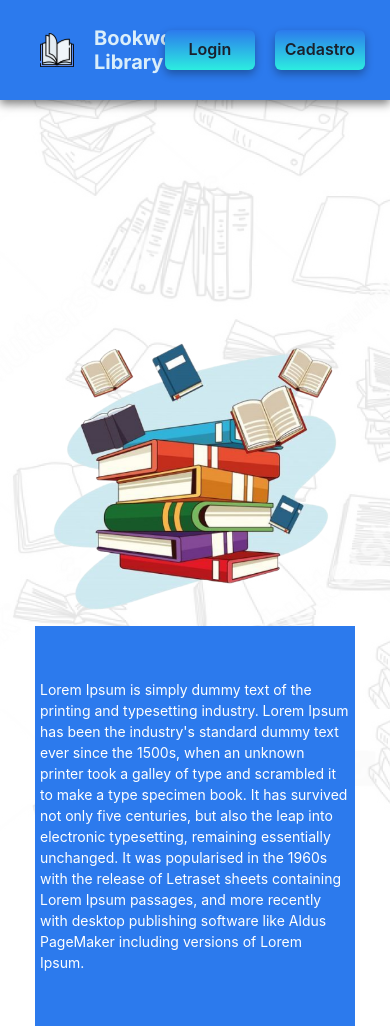
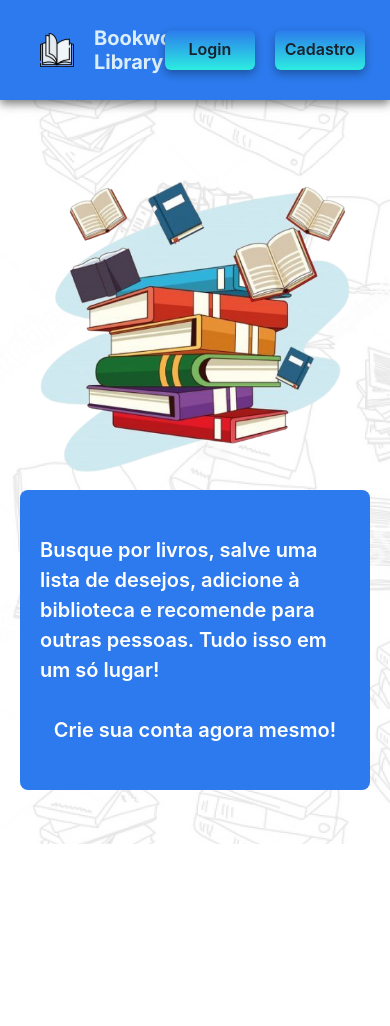
Before and after one commit to Bookworm-library/projeto-front-end, a React (Vite) app: page / in a window 390 px wide. After the commit the page ends 844 px from the top, so only its background shows below. Built offline with nearby package versions, Linux system fonts and the light colour scheme; no server answers.

Commit message:
add: about page, fix: landing page responsivity

```diff
--- /dev/null
+++ b/src/components/AboutPage/index.tsx
@@ -0,0 +1,137 @@
+import {
+  Box,
+  Flex,
+  Heading,
+  Image,
+  Link,
+  Text,
+  VStack,
+} from "@chakra-ui/react";
+
+export const AboutPage = () => {
+  const devs = [
+    {
+      nome: "Gabriel Machado",
+      github: "https://github.com/gabrielbrasilmachado",
+      linkedin: "https://www.linkedin.com/in/gabrielbrasilmachado/",
+      image: "https://ca.slack-edge.com/TQZR39SET-U03GESXPZ9Q-9bf9ff823a8c-512",
+      id: 1,
+    },
+    {
+      nome: "Tawan Alencar",
+      github: "https://github.com/TawanAlencar",
+      linkedin: "https://www.linkedin.com/in/tawan-alencar-74011815b/",
+      image: "https://ca.slack-edge.com/TQZR39SET-U03CJMGT848-16a36b49f378-512",
+      id: 2,
+    },
+    {
+      nome: "Guilherme Felipe",
+      github: "https://github.com/Guilherme-GFC",
+      linkedin: "https://www.linkedin.com/in/gui-gfc/",
+      image: "https://ca.slack-edge.com/TQZR39SET-U03DM6NBGSV-bdbc1d9287c9-512",
+      id: 3,
+    },
+    {
+      nome: "Natan Silva",
+      github: "https://github.com/NattanSilva",
+      linkedin: "https://www.linkedin.com/in/nattansilva/",
+      image: "https://ca.slack-edge.com/TQZR39SET-U03FEM5Q0KB-ff45b0e17291-512",
+      id: 4,
+    },
+    {
+      nome: "Davi Moisés Silva",
+      github: "https://github.com/davi894",
+      linkedin: "https://www.linkedin.com/in/davi-moises-439a77210/",
+      image: "https://ca.slack-edge.com/TQZR39SET-U03BEB2UXK9-c0ae0f961053-512",
+      id: 5,
+    },
+    {
+      nome: "Guilherme Machado",
+      github: "https://github.com/gabrielbrasilmachado",
+      linkedin: "https://www.linkedin.com/in/gabrielbrasilmachado/",
+      image: "https://ca.slack-edge.com/TQZR39SET-U03CUH0SE2E-502cc7d5b081-512",
+      id: 6,
+    },
+  ];
+
+  return (
+    <>
+      <Flex
+        bgImage="./src/assets/img/bgbooks.svg"
+        as="ul"
+        w="100%"
+        maxH="100vh"
+        m="0 auto"
+        wrap={"wrap"}
+        gap="30px"
+        justify="center"
+        alignContent="flex-start"
+      >
+        {devs.map((dev) => {
+          return (
+            <Flex
+              as="li"
+              key={dev.id}
+              width={{ sm: "90%", md: "45%", xl: "30%" }}
+              maxW="500px"
+              justify="flex-start"
+              align="center"
+              mt={{ sm: "0px", md: "30px" }}
+              bgGradient="linear(to-t, cyan, blue.light)"
+              p="20px 15px"
+              borderRadius="8px"
+            >
+              <Image
+                w={{ sm: "100px", md: "150px" }}
+                h={{ sm: "100px", md: "150px" }}
+                borderRadius="50%"
+                src={dev.image}
+                alt={dev.nome}
+              />
+              <VStack ml="10px">
+                <Heading fontSize={{ sm: "1rem", md: "1.5rem" }} color="white">
+                  {dev.nome}
+                </Heading>
+                <Link href={dev.linkedin} isExternal alignSelf="flex-start">
+                  <Flex align="center" gap="10px">
+                    <Image
+                      src="https://logospng.org/download/linkedin/logo-linkedin-icon-4096.png"
+                      w="30px"
+                      h="30px"
+                    />{" "}
+                    <Text
+                      fontSize={{ sm: "0.8rem", md: "1.2rem" }}
+                      fontWeight="600"
+                    >
+                      LinkedIn
+                    </Text>
+                  </Flex>
+                </Link>
+                <Link
+                  href={dev.github}
+                  isExternal
+                  textDecoration="none"
+                  alignSelf="flex-start"
+                >
+                  <Flex align="center" gap="10px">
+                    <Image
+                      src="https://th.bing.com/th/id/R.724794164fb289dd2f7d69dde7ac3bc0?rik=0Ubh3aP6JzCPcw&riu=http%3a%2f%2fpngimg.com%2fuploads%2fgithub%2fgithub_PNG40.png&ehk=vDH1g6b2G5qphfQR7RsUJ7HmqSSwIMycien%2fvBj03ZU%3d&risl=&pid=ImgRaw&r=0"
+                      w="30px"
+                      h="30px"
+                    />{" "}
+                    <Text
+                      fontSize={{ sm: "0.8rem", md: "1.2rem" }}
+                      fontWeight="600"
+                    >
+                      GitHub
+                    </Text>
+                  </Flex>
+                </Link>
+              </VStack>
+            </Flex>
+          );
+        })}
+      </Flex>
+    </>
+  );
+};
--- a/src/components/CardsLibrary/index.tsx
+++ b/src/components/CardsLibrary/index.tsx
@@ -9,6 +9,7 @@ import { ModalLibrary } from "../ModalLibrary";
 const CardsLibrary = () => {
   const { library, setCurrentBook, loading } = useContext(SearchContext);
   const { onOpen, isOpen, onClose } = useContextFunction();
+  onClose();
 
   return (
     <>
--- a/src/components/MainLandingPage/index.tsx
+++ b/src/components/MainLandingPage/index.tsx
@@ -4,13 +4,12 @@ import { useContextFunction } from "../../contexts/userContext/userContext";
 import { ModalLogin } from "../ModalLogin";
 
 export const MainLandingPage = () => {
-
   const { isOpen } = useContextFunction();
 
   const breakpoints = {
-    sm: '319px',
-    md: '950px',
-  }
+    sm: "319px",
+    md: "950px",
+  };
 
   return (
     <>
@@ -23,26 +22,51 @@ export const MainLandingPage = () => {
         align={"center"}
         justify="center"
       >
-        <Flex marginTop={{base:"300px", sm:"500px", md:"500px", lg:"100px"}}
-        w={[320, 950]}
-        display={{ lg: 'flex' }}
+        <Flex
+          marginTop="100px"
+          w={{ base: "100%", md: "" }}
+          display={{ md: "flex" }}
+          align="center"
+          justify="center"
+          gap="50px"
         >
-          <Image src="./src/assets/img/books.png" margin={{sm:"0 auto"}} />
-          <Flex bg={"#2C7AED"} h="100%" minH={"400px"} maxH="400px" align={"center"} justify="center" p={"5px"} maxW="400px" margin={{sm:"0 auto"}} >
-            <Text color={"white"} fontSize={{ base: '14px', md: '16px', lg: '18px' }}>
-              Lorem Ipsum is simply dummy text of the printing and
-              typesetting industry. Lorem Ipsum has been the industry's
-              standard dummy text ever since the 1500s, when an unknown
-              printer took a galley of type and scrambled it to make a type
-              specimen book. It has survived not only five centuries, but also the leap
-              into electronic typesetting, remaining essentially unchanged. It was popularised
-              in the 1960s with the release of Letraset sheets containing Lorem Ipsum passages,
-              and more recently with desktop publishing
-              software like Aldus PageMaker including versions of Lorem Ipsum.
-            </Text >
+          <Image
+            src="./src/assets/img/books.png"
+            margin={{ sm: "0 auto", md: "0" }}
+            w={{ base: "350px", md: "450px", lg: "500px" }}
+          />
+          <Flex
+            justifySelf={"left"}
+            bg={"#2C7AED"}
+            h={{ sm: "300px", md: "400px" }}
+            align={"center"}
+            justify="center"
+            p={"20px 20px"}
+            maxW="400px"
+            margin={{ sm: "0 auto", md: "0" }}
+            flexDir="column"
+            gap={{ sm: "30px", md: "60px" }}
+            borderRadius="8px"
+          >
+            <Text
+              color={"white"}
+              fontSize={{ base: "20px", lg: "26px" }}
+              fontWeight="600"
+            >
+              Busque por livros, salve uma lista de desejos, adicione à
+              biblioteca e recomende para outras pessoas. Tudo isso em um só
+              lugar!
+            </Text>
+            <Text
+              color={"white"}
+              fontSize={{ base: "20px", lg: "26px" }}
+              fontWeight="600"
+            >
+              Crie sua conta agora mesmo!
+            </Text>
           </Flex>
         </Flex>
       </Flex>
     </>
-  )
-}
+  );
+};
--- a/src/routes/index.tsx
+++ b/src/routes/index.tsx
@@ -4,6 +4,7 @@ import { DashboardPage } from "../pages/DashBoardPage";
 import { LandingPage } from "../pages/LandingPage";
 import { SearchPage } from "../pages/SearchPage";
 import ProtectedRoutes from "../components/ProtectedRouter";
+import { AboutPage } from "../components/AboutPage";
 
 export const RoutesMain = () => (
   <>
@@ -17,6 +18,7 @@ export const RoutesMain = () => (
             element={<DashboardLibrary />}
           ></Route>
           <Route path="/dashboard/pesquisa" element={<SearchPage />}></Route>
+          <Route path="/dashboard/sobre" element={<AboutPage />}></Route>
         </Route>
       </Route>
     </Routes>
```
